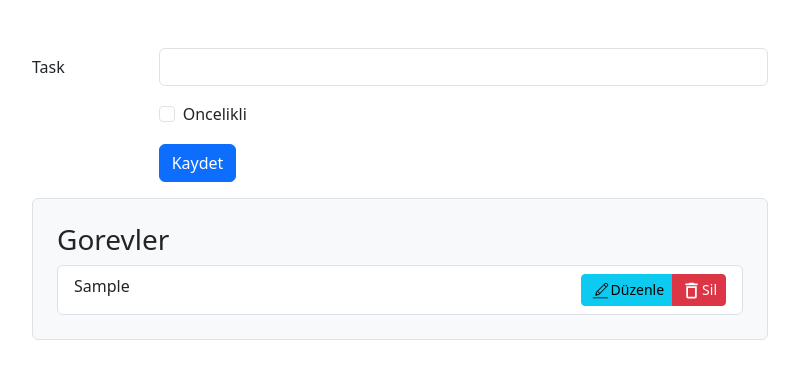
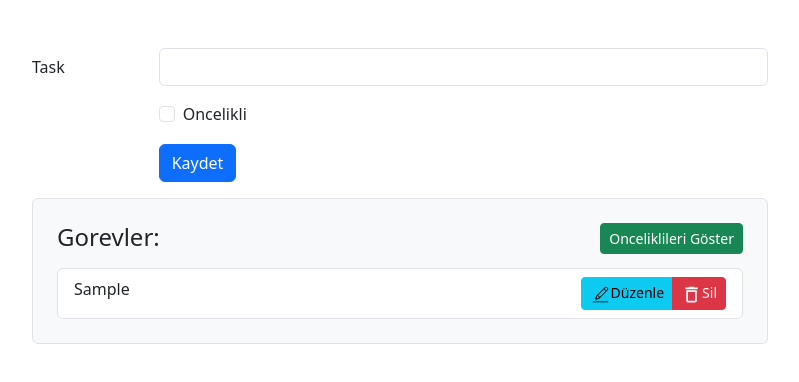
Before and after one commit to fuatX/Form_project, a React (Vite) app: page / in a window 1280 px wide. Both pictures are taken after typing "Sample" into the empty fields and a click on the button "Kaydet". Shown: the top 382 px of the page, without its empty margins (240-1039 px from the left). Built offline with nearby package versions, Linux system fonts and the light colour scheme.

Commit message:
Filtered Tasks with useEffect

```diff
--- a/src/TaskList.jsx
+++ b/src/TaskList.jsx
@@ -1,16 +1,47 @@
+import { useEffect, useState } from "react";
 import { CiEdit } from "react-icons/ci";
 import { MdDeleteOutline } from "react-icons/md";
 
 export default function TaskList({ tasks, removeTask, editTask }) {
+  const [priority, setPriority] = useState(false);
+  const [filteredTasks, setFilteredTasks] = useState(tasks);
+
+  function handlePriorityFilter() {
+    setPriority((prev) => !prev);
+    console.log("priority", priority);
+  }
+
+  /*useEffect(()=>{ // func caliscak...},[eger array bos ise ilk comp yüklenince anlamina gelir.])?*/
+
+  useEffect(() => {
+    setFilteredTasks(tasks);
+  }, [tasks]);
+
+  useEffect(() => {
+    priority
+      ? setFilteredTasks(tasks.filter((item) => item.priority === priority))
+      : setFilteredTasks(tasks);
+  }, [tasks, priority]);
+
   if (tasks.length === 0) {
     return <></>;
   }
   return (
     <>
       <div className="p-4 bg-light mb-5 border rounded">
-        <h3 className="h3">Gorevler</h3>
+        <h4 className="h4 mb-3">
+          Gorevler:
+          <span
+            onClick={handlePriorityFilter}
+            className={`btn btn-sm ${
+              !priority ? "btn-success" : "btn-secondary"
+            } float-end`}
+          >
+            {priority ? "Hepsini Göster" : "Onceliklileri Göster"}
+          </span>
+        </h4>
         <ul className="list-group">
-          {tasks.map((item) => (
+          {filteredTasks.map((item) => (
             <li className="list-group-item" key={item.uuid}>
               {item.priority && (
                 <span className="badge p-1 text-dark me-2 rounded-circle ">
```
